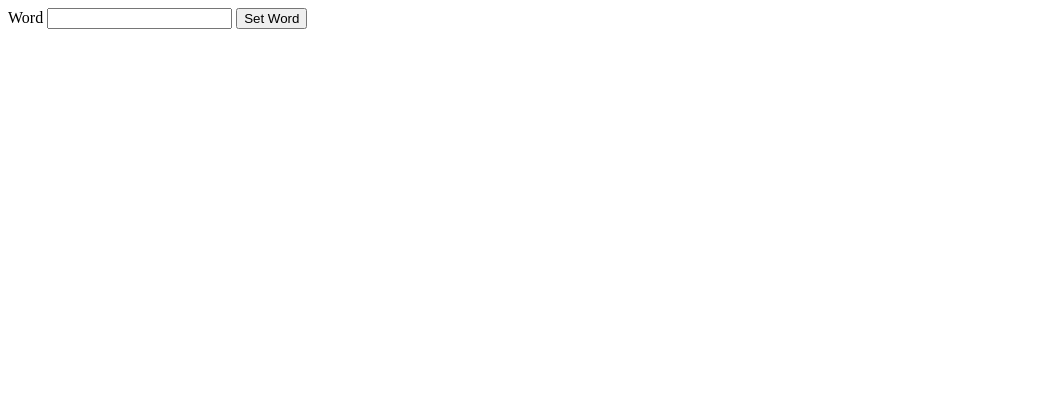
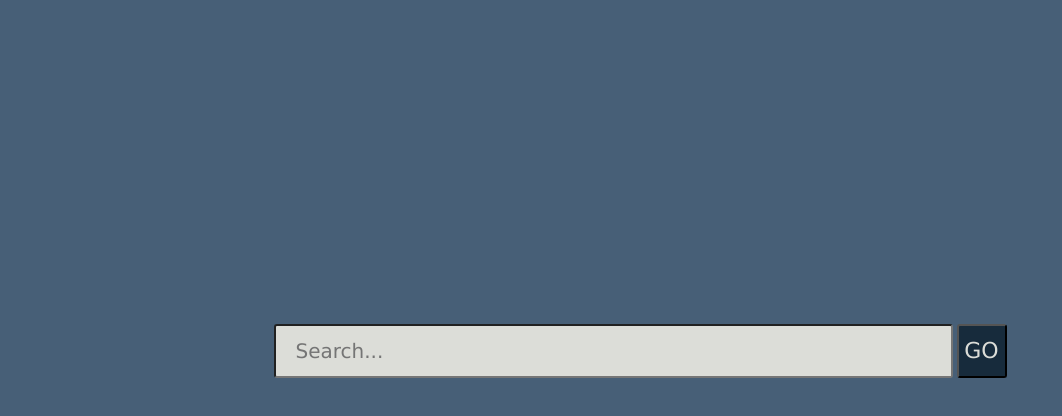
Before and after one commit to stephanieaviles/randomgifgenerator-, a plain HTML site: page index.html in a window 1280 px wide. Shown: the whole page, without its empty margins (0-1062 px from the left). Drawn offline with Linux system fonts and the light colour scheme.

Commit message:
created working search bar with random gif replacer

```diff
--- a/css/style.css
+++ b/css/style.css
@@ -0,0 +1,45 @@
+.container{
+    width:600px;
+    margin:50px auto;
+}
+
+body {
+	background:#475f77;
+}
+
+#search {
+    text-align: center;
+    padding-top: 25%;
+}
+
+#word{
+    top:0;
+    right:0;
+    border-radius: 3px;
+    outline:0;
+    background:#dcddd8;
+    width:600px;
+    padding: 0px 55px 0px 20px;
+    height:50px;
+    font-size:20px;
+    font-family: verdana;
+    color: black;
+}
+
+#set{
+    width:50px;
+    height:54px;
+    top:0;
+    font-family:verdana;
+    font-size:22px;
+    right:0;
+    padding: 0;
+    margin:0;
+    border-radius:3px;
+    outline:0;
+    line-height:50px;
+    text-align:center;
+    cursor:pointer;
+    color:#dcddd8;
+    background:#172b3c;
+}
--- a/index.html
+++ b/index.html
@@ -7,10 +7,15 @@
 <body>
 
 	<div id="search">
-		<label for="word">Word</label>
-		<input type="text" id="word">
-		<button id="set">Set Word</button>
+		<label for="word"></label>
+		<input type="text" placeholder="Search..." id="word">
+		<button id="set">GO</button>
 	</div>
+
+	<div class="gif">
+	</div>
+
+
 
 	<!-- link to jQuery -->
 	<script src="js/lib/jQuery-min.js"></script>
--- a/js/views/simpleview.js
+++ b/js/views/simpleview.js
@@ -8,15 +8,13 @@ var WordView = Backbone.View.extend({
 
 	setWord: function(){
 		var word = $('#word').val();
-		// some logic that searches giphy by word then
-		// assigns it to the model word
 
 		this.model.set({word: word});
-		// console.log(this.model.get('data'));
 	},
 
 	render: function() {
-		// this.$el.html(this.model.get('word'));
-		this.$el.html(this.model.get('image_url'));
+		gif: {
+			this.$el.html(this.model.get('image_url'));
+		}
 	}
 });
```
Also changed, not shown: js/main.js (line endings or trailing spaces).
